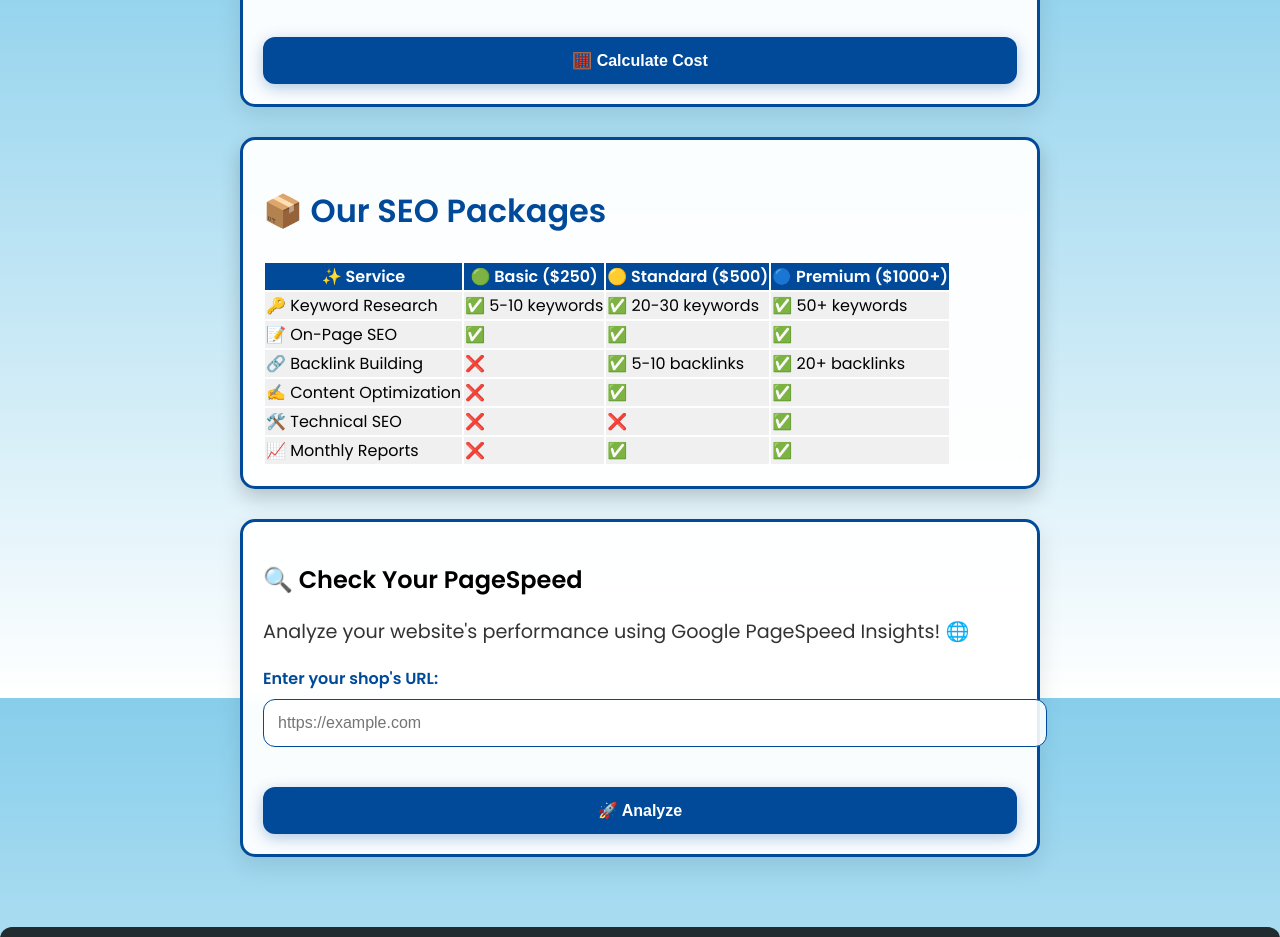
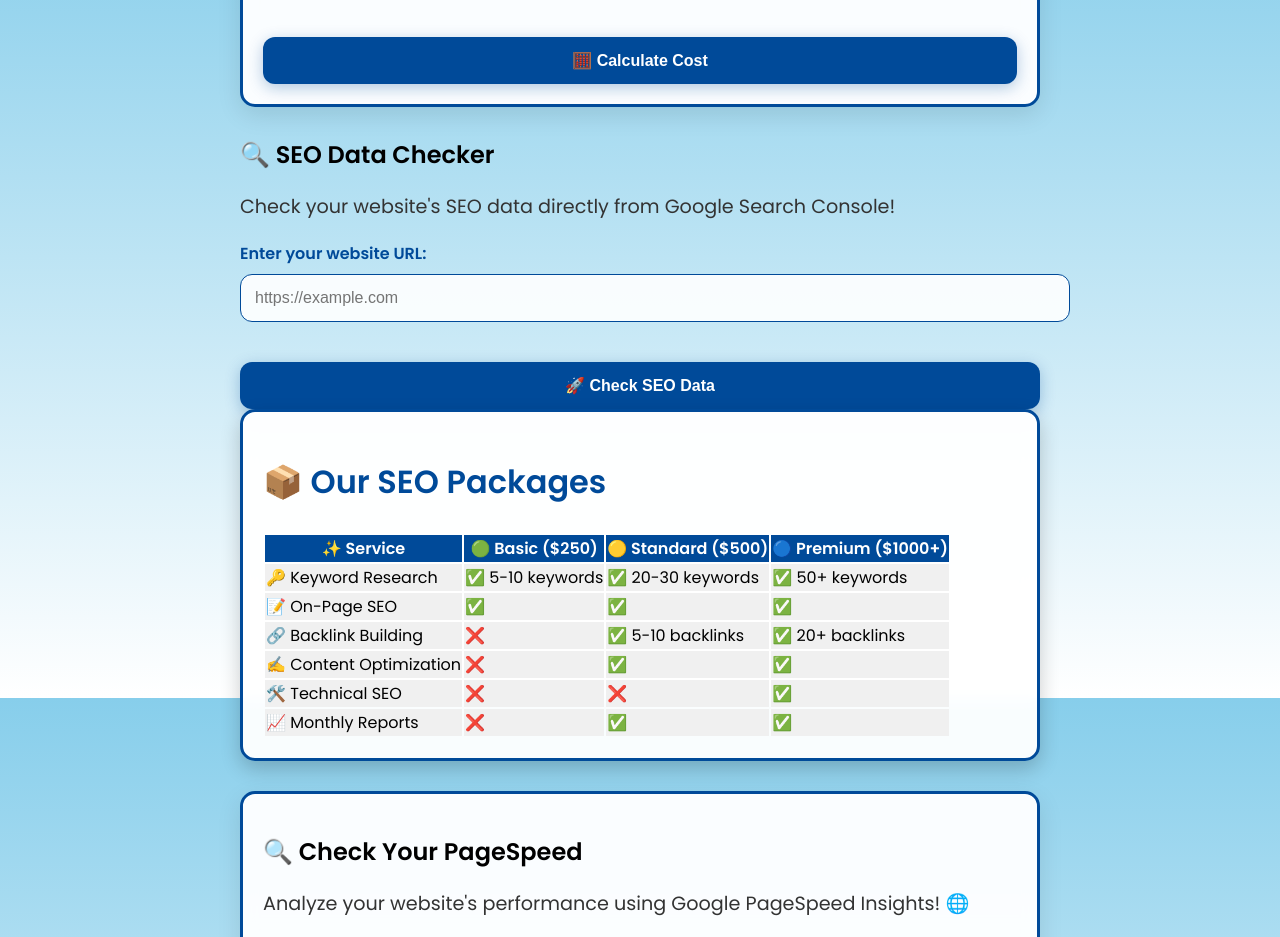
Before and after one commit to Rickyyy76/SEOsky, a website: page index.html in a window 1280 px wide. Shown: the part 902-1839 px from the top of the page. Drawn offline with Linux system fonts and the light colour scheme.

Commit message:
Update index.html

```diff
--- a/index.html
+++ b/index.html
@@ -73,6 +73,25 @@
                 <p>🎉 Your calculation is complete! 🚀</p>
                 <p>Feel free to contact us to discuss our offers! 💬</p>
                 <p>Contact us on <a href="https://www.instagram.com/76.rickyyy?igsh=d2dldDgya3BhYXRh&utm_source=qr" target="_blank">Instagram</a> or <a href="https://wonderl.ink/@rickyyy" target="_blank">Linktree</a>.</p>
+            </div>
+        </div>
+
+        <!-- SEO Data Check Form (Google Search Console) -->
+        <div class="seo-check">
+            <h2>🔍 SEO Data Checker</h2>
+            <p>Check your website's SEO data directly from Google Search Console!</p>
+            <form id="seoCheckForm">
+                <div class="input-group">
+                    <label for="urlInput">Enter your website URL:</label>
+                    <input type="url" id="urlInput" name="url" required placeholder="https://example.com">
+                </div>
+                <button type="button" id="checkSeoData">🚀 Check SEO Data</button>
+            </form>
+
+            <!-- SEO Results Area -->
+            <div id="seoResult" style="display: none; margin-top: 20px;">
+                <h3>SEO Data for <span id="resultUrl"></span></h3>
+                <pre id="seoData"></pre>
             </div>
         </div>
 
```
